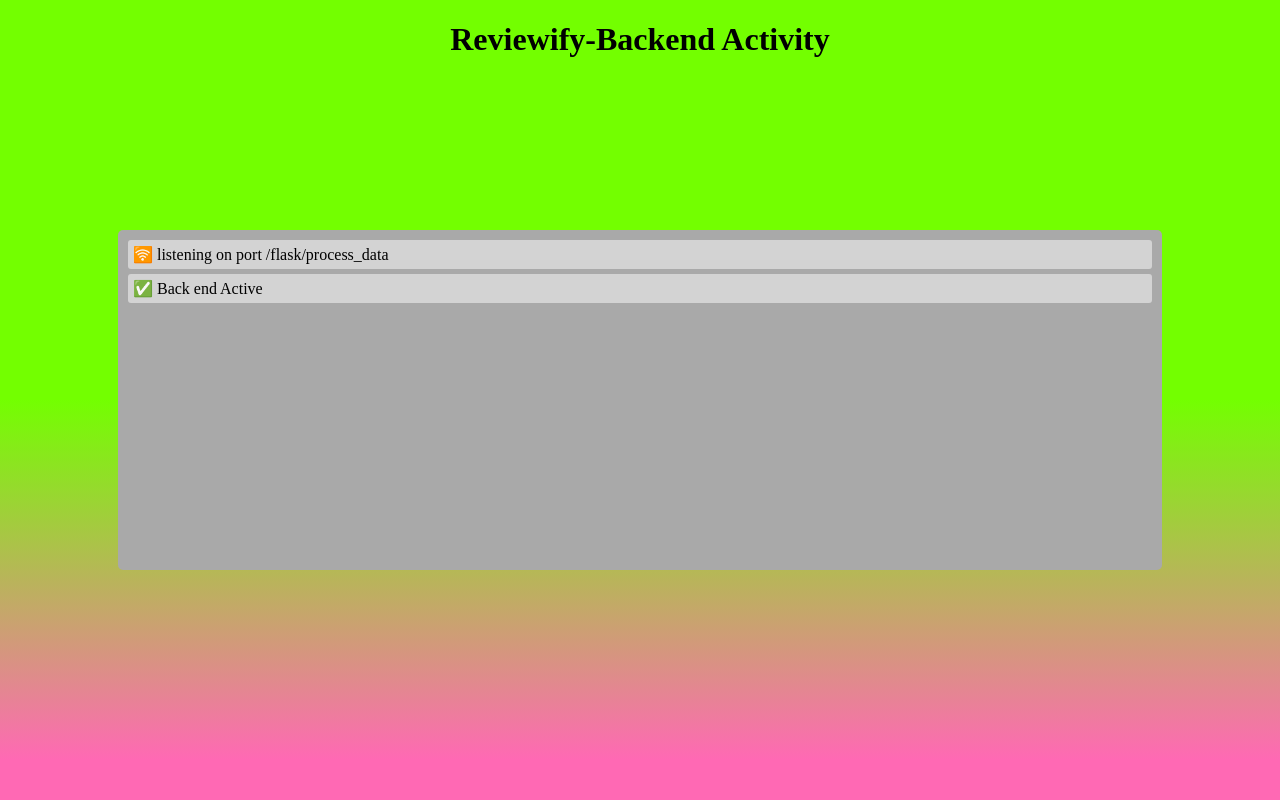
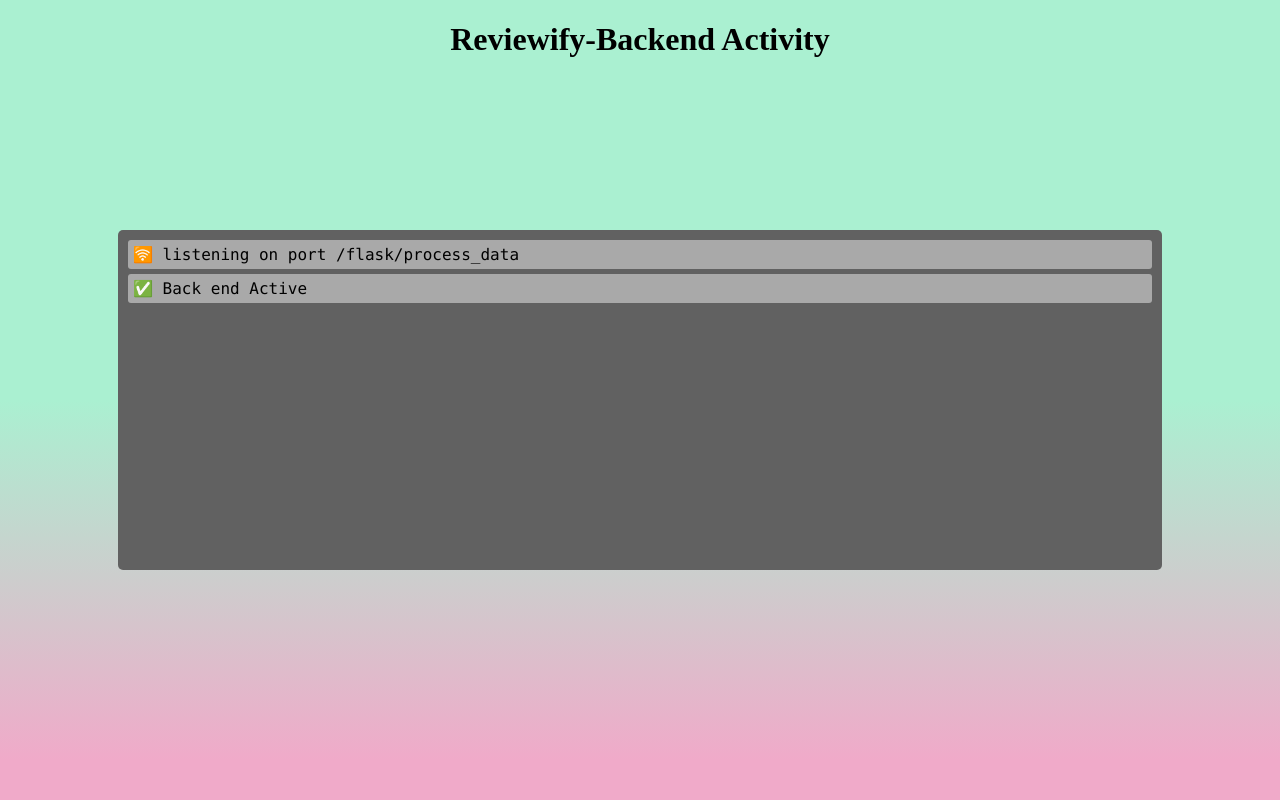
Before and after one commit to AndrewidRizk/Reviewify-Backend, a Flask app: page / in a window 1280 px wide. Run offline with Flask 2, Linux system fonts and the light colour scheme; data that the repository does not hold is empty.

Commit message:
Update index.html

```diff
--- a/templates/index.html
+++ b/templates/index.html
@@ -6,7 +6,7 @@
     <title>Backend Activity</title>
     <style>
         body {
-            background: linear-gradient(to bottom, rgb(115, 255, 0) 50%, hotpink 95%);
+            background: linear-gradient(to bottom, rgb(170, 240, 209) 50%, rgb(240,170,201) 95%);
             margin: 0;
             padding: 0;
             display: flex;
@@ -22,7 +22,7 @@
             text-align: center;
         }
         #activity {
-            background-color: darkgray;
+            background-color: rgb(97, 97, 97);
             padding: 10px;
             height: 40vh;
             max-height: 80vh; /* Max height set to 80% of viewport height */
@@ -36,7 +36,8 @@
             overflow-x: hidden;
         }
         .log {
-            background-color: lightgray;
+            background-color: darkgray;
+            font-family: 'Cascadia', Consolas, 'Courier New', monospace;
             padding: 5px;
             margin-bottom: 5px;
             border-radius: 3px;
```
